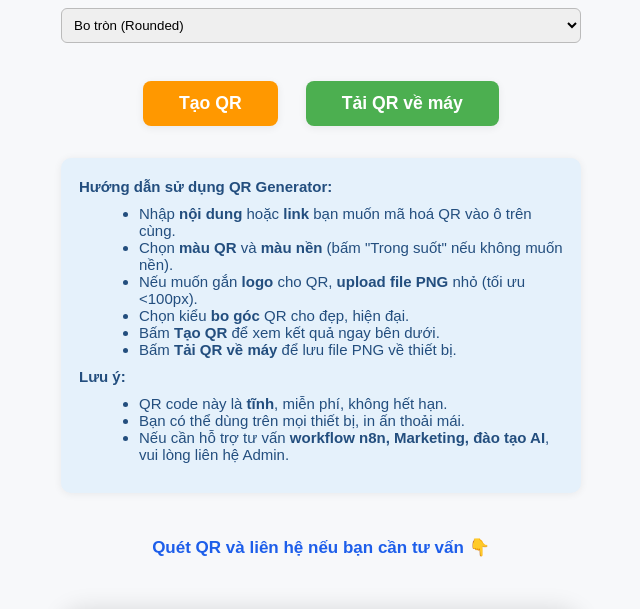
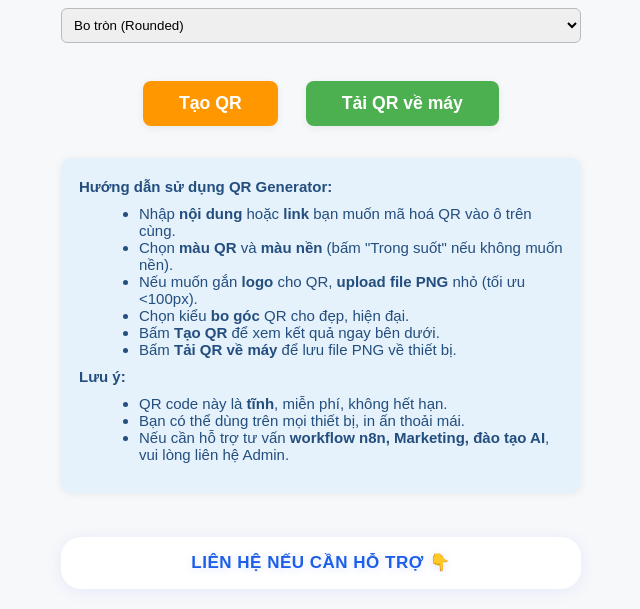
Before and after one commit to bietdoitinhnhue/tools, a plain HTML site: page index.html in a window 1280 px wide. Shown: the part 832-1441 px from the top of the page, without its empty margins (319-959 px from the left). Drawn offline with Linux system fonts and the light colour scheme.

Commit message:
Update index.html

```diff
--- a/index.html
+++ b/index.html
@@ -171,7 +171,7 @@
   <div class="contact-footer">
     <div class="contact-desc">
       <b>
-      <span>Quét QR và liên hệ nếu bạn cần tư vấn 👇</span></b>
+        <span>LIÊN HỆ NẾU CẦN HỖ TRỢ 👇</span></b>
     </div>
   <!-- SCRIPT QR CODE -->
   <script>
@@ -313,5 +313,30 @@
     <svg viewBox="0 0 32 32"><circle fill="#fff" cx="16" cy="16" r="16"/><path fill="currentColor" d="M25 9H7c-.6 0-1 .4-1 1v12c0 .6.4 1 1 1h18c.6 0 1-.4 1-1V10c0-.6-.4-1-1-1zm-1.7 2l-7.3 5.7L8.7 11h14.6zm1.7 10H7v-9.2l8.3 6.5c.1.1.3.1.4 0l8.3-6.5V21z"/></svg>
   </a>
 </div>
+     <!-- Contact QR Footer -->
+    <style>
+      .contact-desc {
+  text-align: center;
+  font-size: 2.15rem;
+  font-weight: bold;
+  color: #2557e5;
+  letter-spacing: 0.5px;
+  margin-bottom: 18px;
+  margin-top: 22px;
+  line-height: 1.23;
+  text-shadow: 0 2px 8px #2557e524;
+  background: #fff;
+  border-radius: 20px;
+  padding: 16px 0;
+  box-shadow: 0 2px 16px #2557e517;
+  max-width: 98vw;
+}
+@media (max-width: 700px) {
+  .contact-desc {
+    font-size: 1.18rem;
+    padding: 9px 0;
+  }
+}
+    </style>
 </body>
 </html>
```
